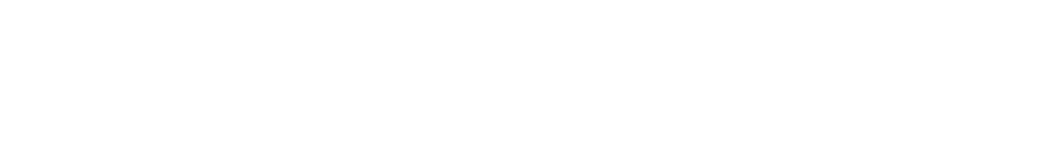
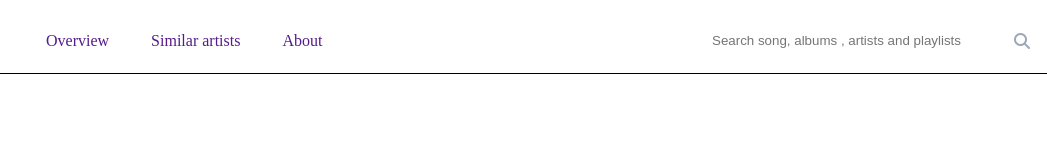
Before and after one commit to BerdiyevQodirbek/Iticketuz, a plain HTML site: page index.html in a window 1280 px wide. Shown: the whole page, without its empty margins (233-1280 px from the left). Drawn offline with Linux system fonts and the light colour scheme.

Commit message:
changes by Nurbek

```diff
--- a/index.html
+++ b/index.html
@@ -4,9 +4,25 @@
     <meta charset="UTF-8">
     <meta http-equiv="X-UA-Compatible" content="IE=edge">
     <meta name="viewport" content="width=device-width, initial-scale=1.0">
+    <link rel="stylesheet" href="https://cdnjs.cloudflare.com/ajax/libs/font-awesome/6.4.0/css/all.min.css"
+    integrity="sha512-iecdLmaskl7CVkqkXNQ/ZH/XLlvWZOJyj7Yy7tcenmpD1ypASozpmT/E0iPtmFIB46ZmdtAc9eNBvH0H/ZpiBw=="
+    crossorigin="anonymous" referrerpolicy="no-referrer" />
+    <link rel="stylesheet" href="css/style.css">
     <title>IticketUz</title>
 </head>
 <body>
-
+    <header>
+        <header>
+            <div class="over">
+                <a href="">Overview</a>
+                <a href="">Similar artists</a>
+                <a href="">About</a>
+            </div>
+            <div class="search">
+                <input placeholder="Search song, albums , artists and playlists">
+                <i id="search" class="fa-solid fa-magnifying-glass" style="color: #9da7b8;"></i>
+            </div>
+        </header>
+    </header>
 </body>
 </html>
--- /dev/null
+++ b/sass/style.scss
@@ -0,0 +1,56 @@
+**{
+    box-sizing: border-box;
+    margin: 0;
+    padding: 0;
+    // font-family: sans-serif;
+}
+
+.button{
+    width: 15px;
+    height: 15px;
+    border-radius: 50%;
+}
+
+body{
+    position: relative;
+}
+header{
+    position: fixed;
+    display: flex;
+    border-bottom: 1px solid black;
+    justify-content: space-between;
+    height: 65px;
+    width: 100%;
+    background-color: white;
+
+    .over {
+        margin-left: 250px;
+        display: flex;
+        align-items: center;
+
+        a{
+            padding:  20px ;
+            text-decoration: none;
+            border: 1px solid white;
+
+            &:hover{
+                border-bottom: 5px solid darkblue;
+            }
+        }
+    }
+
+    .search{
+        float: right;
+        padding-left: 50px;
+        display: flex;
+        align-items: center;
+
+        input{
+            border: none;
+            width: 300px;
+        }
+        #search{
+            padding-right: 25px;
+        }
+    }
+}
```
Also changed, not shown: css/style.css (added), 1 other file.
